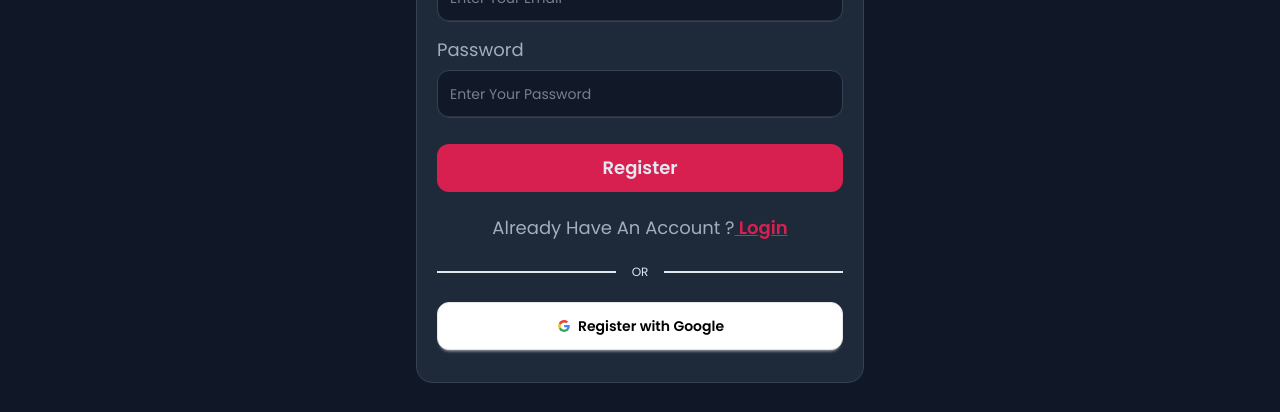
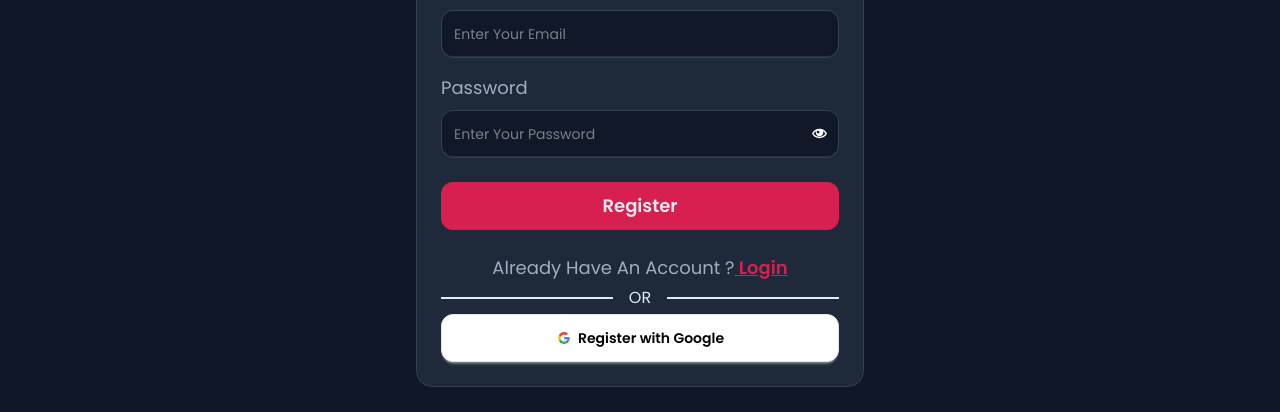
Before and after one commit to mdabdullahr/event-explore-repo, a React (Vite) app: page /register in a window 1280 px wide. Shown: the part 503-915 px from the top of the page. Built offline with nearby package versions, Linux system fonts and the light colour scheme; no server answers.

Commit message:
implement show password and hide password toggle system

```diff
--- a/src/Pages/Login.jsx
+++ b/src/Pages/Login.jsx
@@ -39,7 +39,7 @@ const Login = () => {
 
   return (
     <div data-aos="zoom-in" className="flex justify-center items-center mt-20">
-      <form onSubmit={handleLogin} className="fieldset  w-sm lg:w-md bg-gray-800 px-5 py-8 rounded-2xl">
+      <form onSubmit={handleLogin} className="space-y-2 w-full max-w-md mx-auto bg-gray-800 p-6 my-10 rounded-2xl border border-gray-700">
         <h3 data-aos="zoom-in" className="text-primary font-bold text-2xl text-center mb-5">Please Login!</h3>
         <label className="label text-primary text-lg ">Email</label>
         <input
@@ -61,12 +61,12 @@ const Login = () => {
           <a className="link link-hover underline text-secondary">Forgot password?</a>
         </div>
 
-        <button data-aos="zoom-in" type="submit" className="bg-secondary text-primary text-lg font-semibold rounded-xl cursor-pointer mt-2 h-12">Login</button>
+        <button data-aos="zoom-in" type="submit" className="bg-secondary cursor-pointer text-primary text-lg font-semibold rounded-xl h-12 w-full mt-4">Login</button>
 
         <div className="divider divider-primary text-primary">OR</div>
 
         {/* Google */}
-      <button onClick={handleGoogleLogin} data-aos="zoom-in" className="btn rounded-xl bg-white text-black border-[#e5e5e5]  h-12">
+      <button onClick={handleGoogleLogin} data-aos="zoom-in" className="btn rounded-xl bg-white text-black border-[#e5e5e5]  h-12 w-full">
         <svg
           aria-label="Google logo"
           width="16"
--- a/src/Pages/Profile.jsx
+++ b/src/Pages/Profile.jsx
@@ -31,9 +31,9 @@ const Profile = () => {
           alt="User"
           className="w-32 h-32 mx-auto rounded-full border-4 border-primary"
         />
-        <h2 className="text-2xl font-bold text-primary">{user?.displayName}</h2>
-        <p className="text-xl">Email : {user?.email}</p>
-        <p className="text-lg">Photo : {user?.photoURL}</p>
+        <h2 className="text-xl md:text-2xl font-bold text-primary">{user?.displayName}</h2>
+        <p className="text-sm md:text-xl">Email : {user?.email}</p>
+        <p className="text-xs md:text-lg">Photo : {user?.photoURL}</p>
       </div>
 
       <form
--- a/src/Pages/Register.jsx
+++ b/src/Pages/Register.jsx
@@ -2,10 +2,13 @@ import React, { useContext, useEffect, useState } from 'react';
 import { Link, useNavigate } from 'react-router';
 import { AuthContext } from '../Provider/AuthProvider';
 import { toast } from 'react-toastify';
+import { ImEye } from 'react-icons/im';
+import { RiEyeCloseFill } from 'react-icons/ri';
 
 const Register = () => {
   const {createUser,setUser,updateUser,googleLogin} = useContext(AuthContext);
   const [passwordError, setPasswordError] = useState("");
+  const [showPassword, setShowPassword] = useState(false);
   const navigate = useNavigate();
   const handleRegister = (e) => {
     e.preventDefault();
@@ -62,7 +65,7 @@ const Register = () => {
   }, []);
     return (
         <div data-aos="zoom-in" className="flex justify-center items-center mt-20">
-      <form onSubmit={handleRegister} className="fieldset  w-sm lg:w-md bg-gray-800 px-5 py-8 rounded-2xl border border-gray-700">
+      <form onSubmit={handleRegister} className="space-y-2 w-full max-w-md mx-auto bg-gray-800 p-6 my-10 rounded-2xl border border-gray-700">
         <h3 data-aos="zoom-in" className="text-primary font-bold text-2xl text-center mb-5">Register Now!</h3>
 
         {/* Name */}
@@ -94,18 +97,27 @@ const Register = () => {
 
         {/* Password */}
         <label className="label text-accent text-lg mt-2">Password</label>
+        <div className='relative'>
         <input
           required
           name='password'
-          type="password"
+          type={showPassword ? "text" : "password"}
           className="input w-full bg-base-300 text-primary border-gray-700 rounded-xl h-12"
           placeholder="Enter Your Password"
         />
+         <button
+          onClick={()=>setShowPassword(!showPassword)}
+          className='text-white absolute top-4 right-3 cursor-pointer'>
+         {
+          showPassword ? <RiEyeCloseFill /> : <ImEye size={15}/>
+         }
+         </button>
+        </div>
         {
           passwordError && <p className='text-secondary text-lg'>{passwordError}</p>
         }
 
-        <button data-aos="zoom-in" type="submit" className="bg-secondary text-primary text-lg font-semibold rounded-xl cursor-pointer mt-5 h-12">Register</button>
+        <button data-aos="zoom-in" type="submit" className="bg-secondary cursor-pointer text-primary text-lg font-semibold rounded-xl h-12 w-full mt-4">Register</button>
 
       <p className="text-lg text-accent mt-4 text-center">
         Already Have An Account ?
@@ -114,7 +126,7 @@ const Register = () => {
         <div className="divider divider-primary text-primary">OR</div>
 
         {/* Google */}
-      <button onClick={registerWithGoogle} data-aos="zoom-in" className="btn rounded-xl bg-white text-black border-[#e5e5e5]  h-12">
+      <button onClick={registerWithGoogle} data-aos="zoom-in" className="btn rounded-xl bg-white text-black border-[#e5e5e5]  h-12 w-full">
         <svg
           aria-label="Google logo"
           width="16"
```
